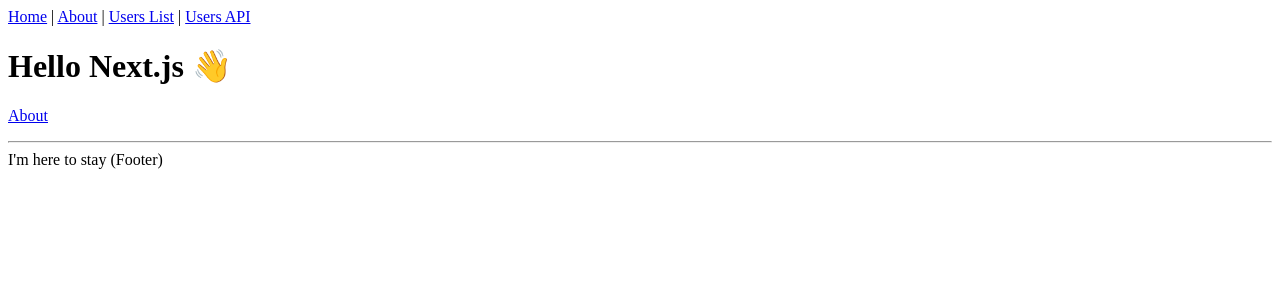
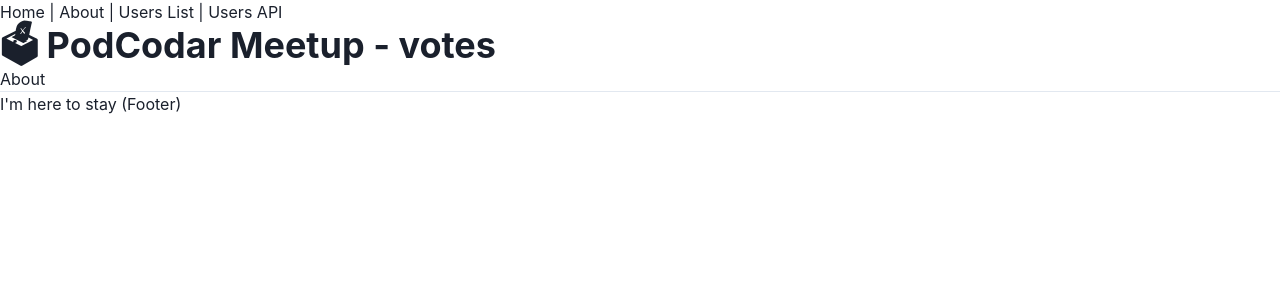
Before and after one commit to marco-souza/vote-app, a Next.js app: page / in a window 1280 px wide. Shown: the top 300 px of the page. Built offline with nearby package versions, Linux system fonts and the light colour scheme.

Commit message:
fea: add @chakra-ui/react

```diff
--- a/package.json
+++ b/package.json
@@ -8,6 +8,10 @@
     "type-check": "tsc"
   },
   "dependencies": {
+    "@chakra-ui/react": "^1.6.0",
+    "@emotion/react": "^11",
+    "@emotion/styled": "^11",
+    "framer-motion": "^4",
     "next": "latest",
     "react": "^17.0.1",
     "react-dom": "^17.0.1"
--- /dev/null
+++ b/pages/_app.tsx
@@ -0,0 +1,14 @@
+import { AppProps } from 'next/app';
+import { ReactElement } from 'react';
+
+import { ChakraProvider } from "@chakra-ui/react"
+
+function AppLayout({ Component, pageProps }: AppProps): ReactElement {
+  return (
+    <ChakraProvider>
+      <Component {...pageProps} />
+    </ChakraProvider>
+  );
+}
+
+export default AppLayout;
--- a/pages/index.tsx
+++ b/pages/index.tsx
@@ -1,15 +1,16 @@
-import Link from 'next/link'
-import Layout from '../components/Layout'
+import { Heading } from "@chakra-ui/react";
+import Link from "next/link";
+import Layout from "../components/Layout";
 
 const IndexPage = () => (
   <Layout title="Home | Next.js + TypeScript Example">
-    <h1>Hello Next.js 👋</h1>
+    <Heading>🗳 PodCodar Meetup - votes</Heading>
     <p>
       <Link href="/about">
         <a>About</a>
       </Link>
     </p>
   </Layout>
-)
+);
 
-export default IndexPage
+export default IndexPage;
```
Also changed, not shown: 1 other file (tests, documents, lock files or other folders).
